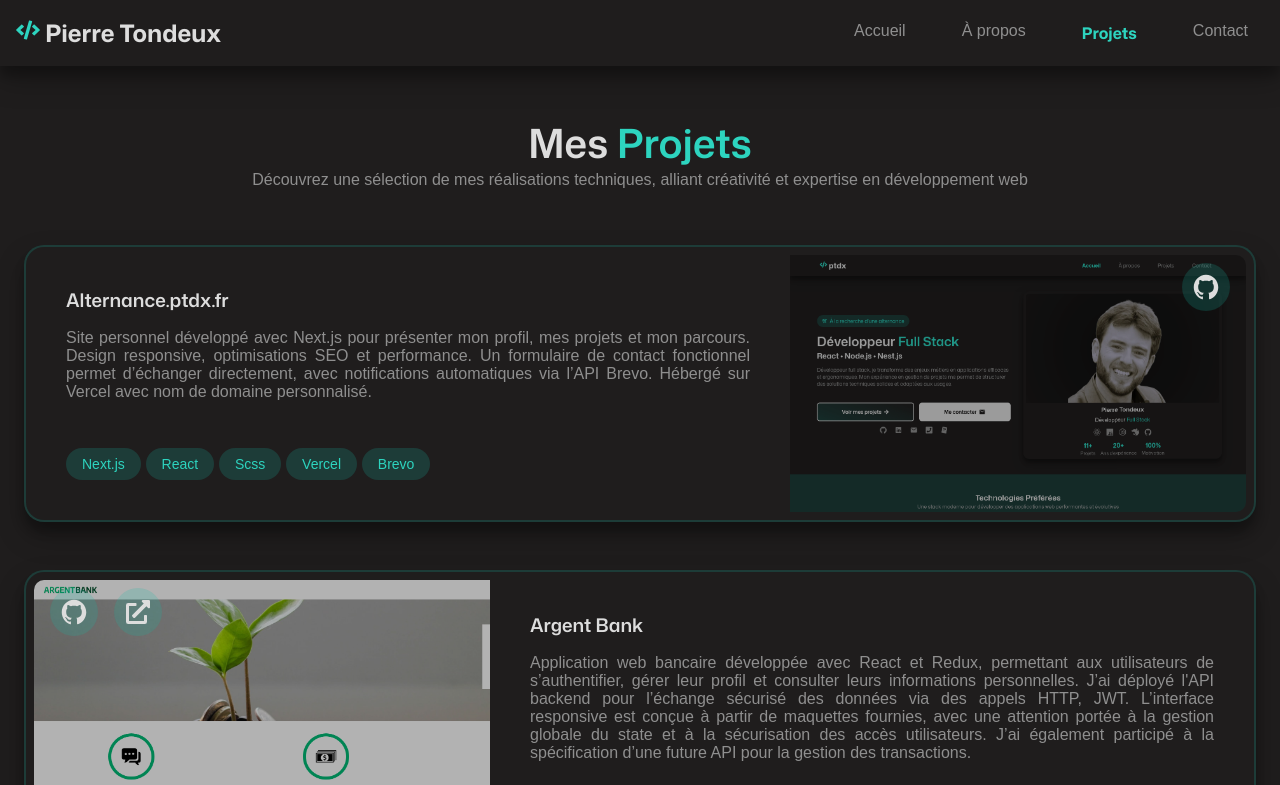
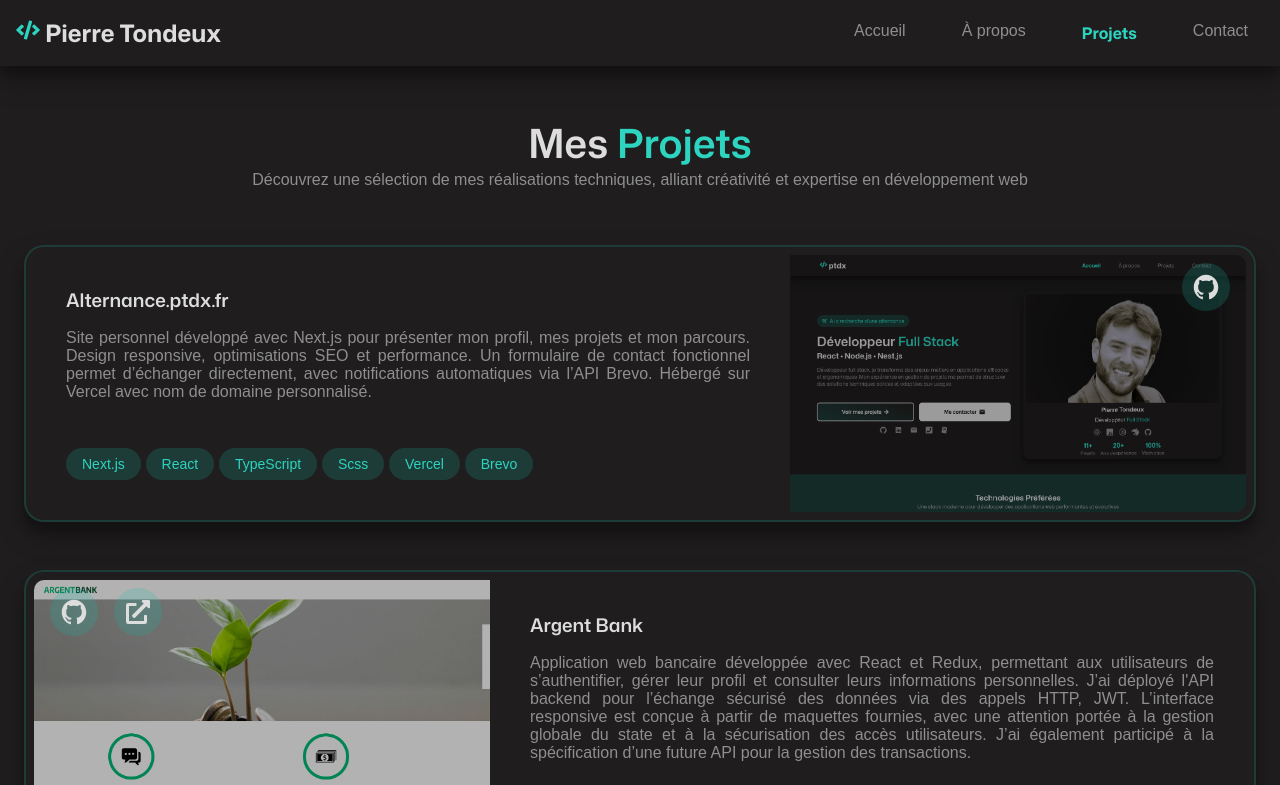
Before and after one commit to PierreTDX/alternance.ptdx.fr, a Next.js app: page /projets in a window 1280 px wide. Shown: the top 785 px of the page. Built offline with nearby package versions, Linux system fonts and the light colour scheme; a web font is replaced by a local one.

Commit message:
Maj data

```diff
--- a/data/projectsData.ts
+++ b/data/projectsData.ts
@@ -162,7 +162,7 @@
         description:
             "Site personnel développé avec Next.js pour présenter mon profil, mes projets et mon parcours. Design responsive, optimisations SEO et performance. Un formulaire de contact fonctionnel permet d’échanger directement, avec notifications automatiques via l’API Brevo. Hébergé sur Vercel avec nom de domaine personnalisé.",
         image: "/images/Projects/alternanceptdx.png",
-        tags: ["Next.js", "React", "Scss", "Vercel", "Brevo"],
+        tags: ["Next.js", "React", "TypeScript", "Scss", "Vercel", "Brevo"],
         github: "https://github.com/PierreTDX/alternance.ptdx.fr",
         site: "",
         date: "2025-07-15",
```
